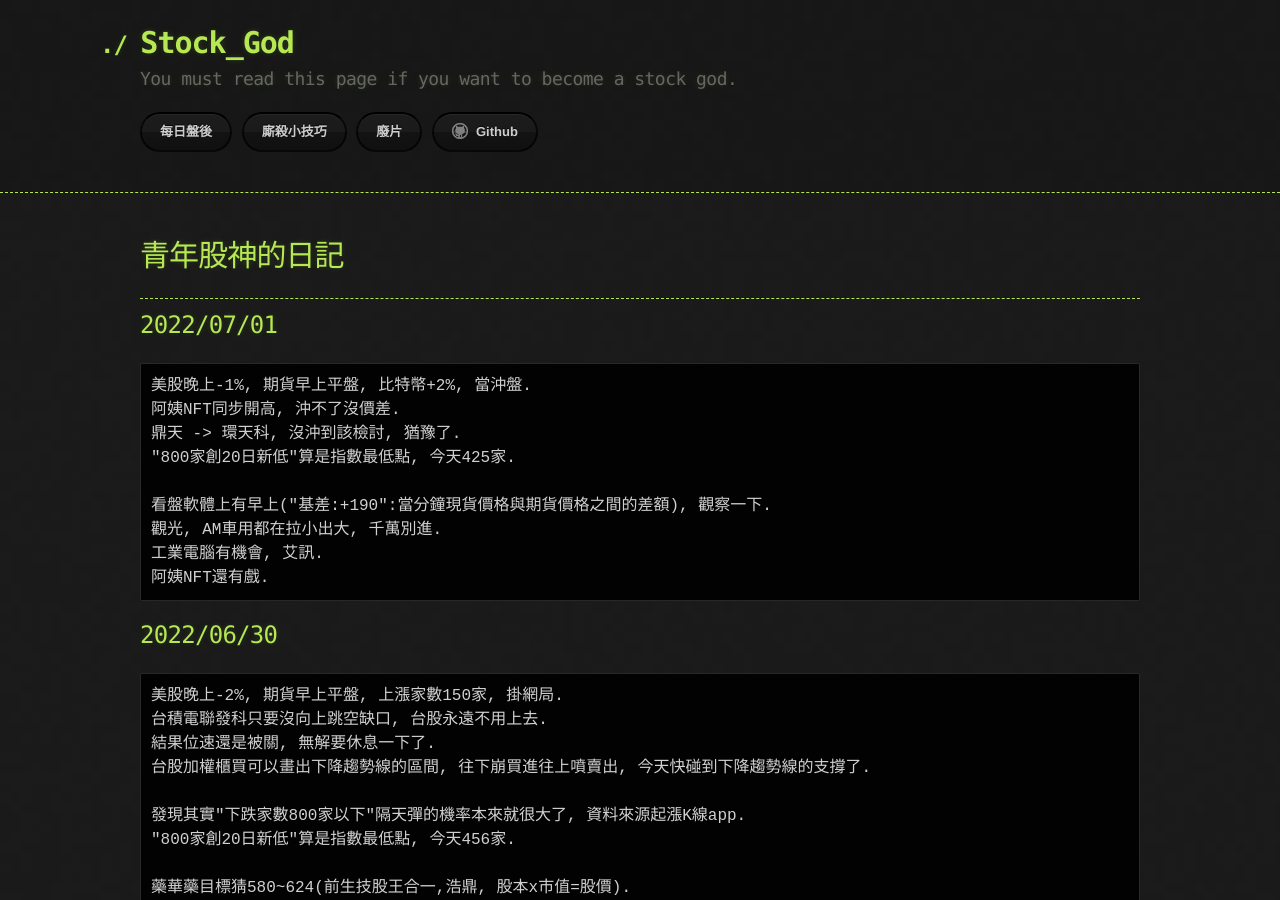
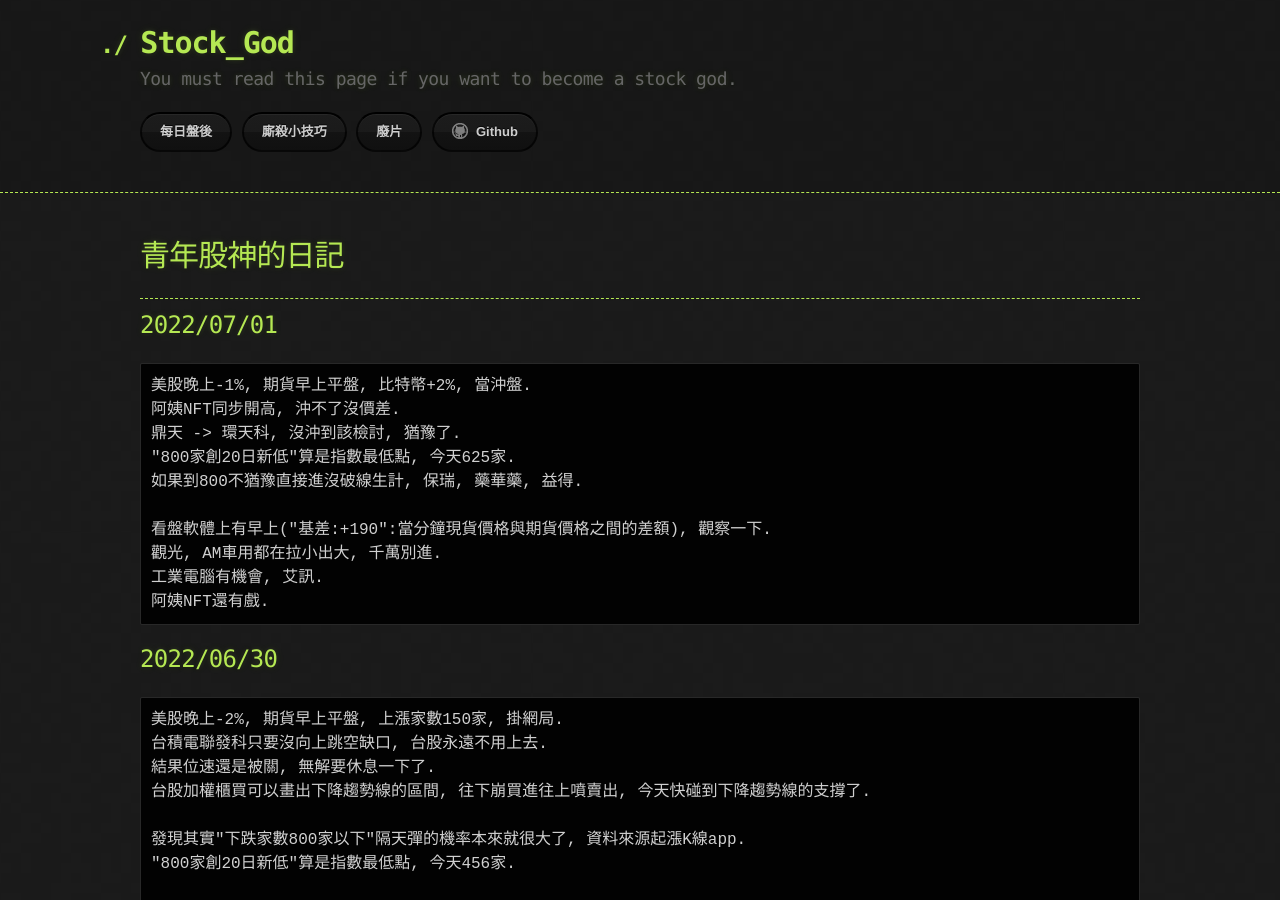
Before and after one commit to lepg5487/Stock_God, a Jekyll site: the page built from index.md, in a window 1280 px wide and 900 px high. Built offline with Jekyll 4.4.1, drawn with Linux system fonts in a browser that asks for light colours; our own code applies the rules of GitHub Pages for plain Markdown files.

Commit message:
Update index.md

```diff
--- a/index.md
+++ b/index.md
@@ -11,7 +11,8 @@ layout: testlayouts
 美股晚上-1%, 期貨早上平盤, 比特幣+2%, 當沖盤.
 阿姨NFT同步開高, 沖不了沒價差.
 鼎天 -> 環天科, 沒沖到該檢討, 猶豫了.
-"800家創20日新低"算是指數最低點, 今天425家.
+"800家創20日新低"算是指數最低點, 今天625家.
+如果到800不猶豫直接進沒破線生計, 保瑞, 藥華藥, 益得.
 
 看盤軟體上有早上("基差:+190":當分鐘現貨價格與期貨價格之間的差額), 觀察一下.
 觀光, AM車用都在拉小出大, 千萬別進.
```
